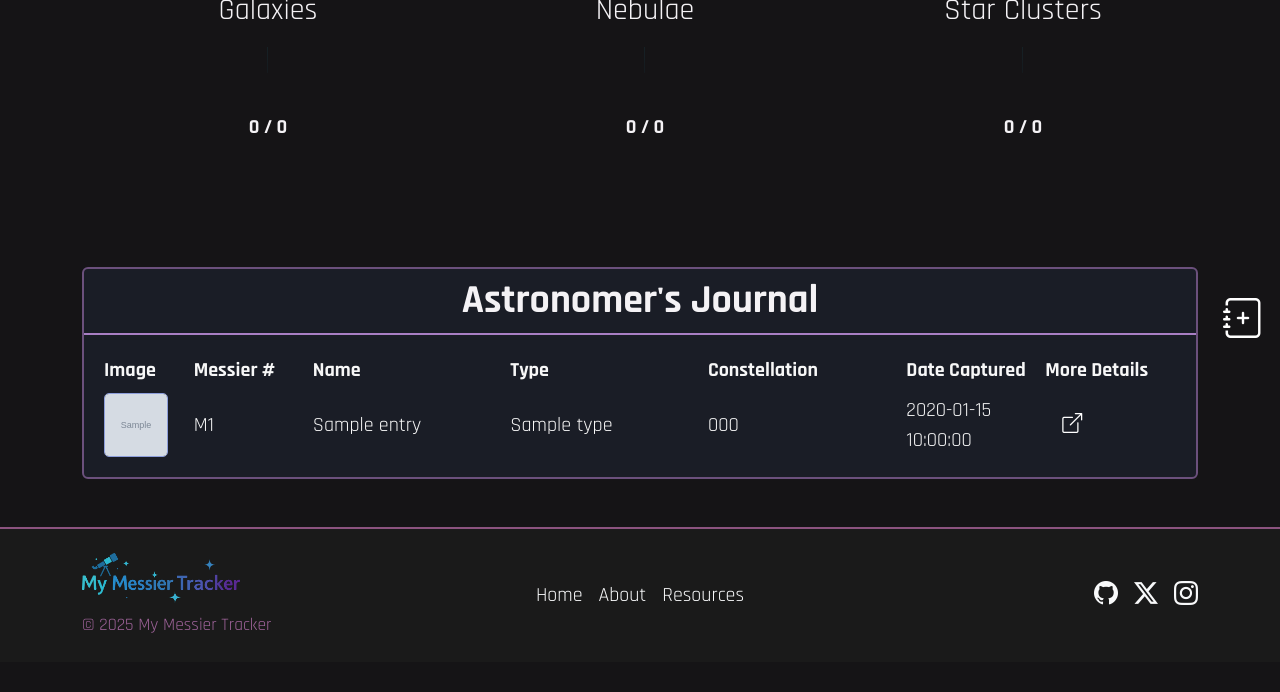
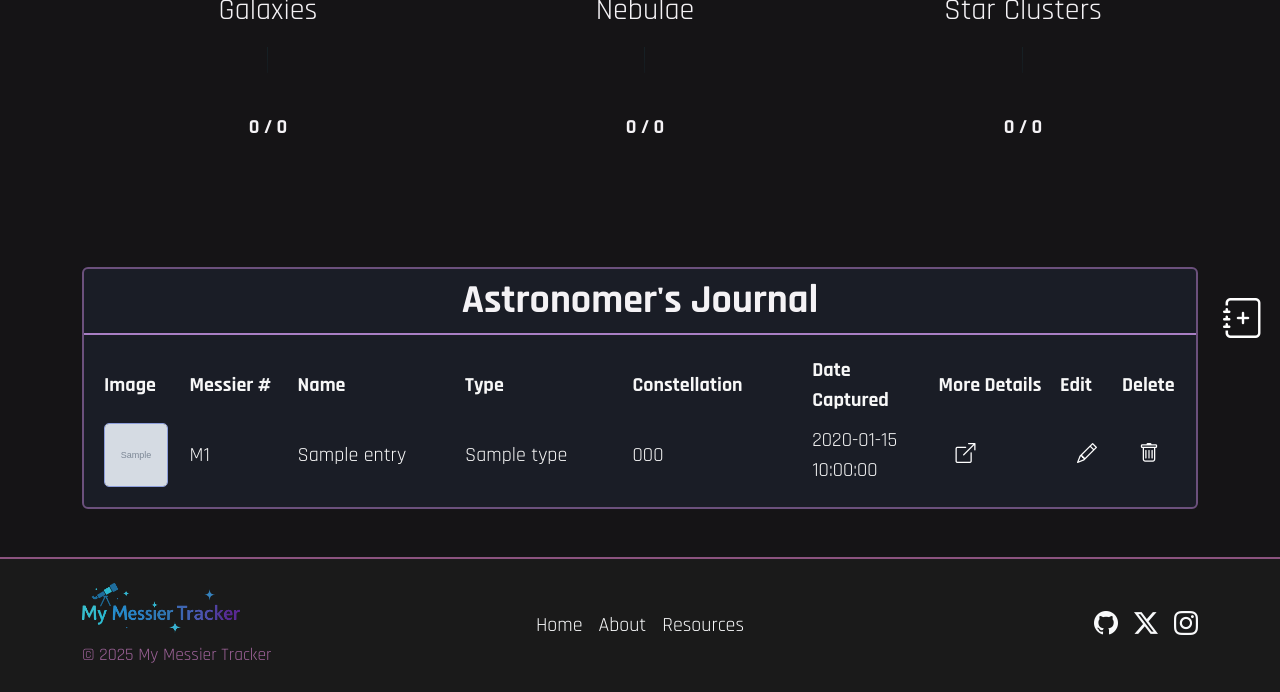
Before and after one commit to StellarNavi/MyMessierTracker, a Flask app: template templates/index.html in a window 1280 px wide. Shown: the part 437-1129 px from the top of the page. Before the commit the page ends 1070 px from the top, so only its background shows below. Run offline with Flask 3, Linux system fonts and the light colour scheme; the template is opened without the code that fills it: most values are stand-ins (such as "Sample title", 1, 10 or a date in 2020); grey boxes marked "Sample" are stand-in pictures; some libraries are stand-ins or nearby versions.

Commit message:
added edit and delete buttons

```diff
--- a/templates/index.html
+++ b/templates/index.html
@@ -93,6 +93,9 @@
                 <th style="width:200px;">Constellation</th>
                 <th style="width:140px;">Date Captured</th>
                 <th style="width:140px;">More Details</th>
+                <!-- Enhancement 3: Complete CRUD Operations (add edit and delete functionality) -->
+                <th style="width:60px;">Edit</th>
+                <th style="width:60px;">Delete</th>
               </tr>
             </thead>
             <tbody>
@@ -112,8 +115,9 @@
                   {% set rank = rare_ranks.get(e.id) %}
                   {% if rank %}
                   <!-- star colors by rarity rank -->
-                    {% set color = '#ffd700' if rank == 1 else '#c0c0c0' if rank == 2 else '#cd7f32' %}
-                    <span title="Rare find! Only {{ e.rarity }}% of users have logged this object." style="color: {{ color }};">★</span>
+                  {% set color = '#ffd700' if rank == 1 else '#c0c0c0' if rank == 2 else '#cd7f32' %}
+                  <span title="Rare find! Only {{ e.rarity }}% of users have logged this object."
+                    style="color: {{ color }};">★</span>
                   {% endif %}
                   M{{ e.m_number }}
                 </td>
@@ -123,14 +127,30 @@
                 <td> {{ e.constellation }} </td>
                 <td> {{ e.date }} </td>
                 <!-- includes list of fields to pass to the pop-up once clicked (auto formating keeps changing.. look into) -->
-                <td><button type="button" class="btn btn-lg view-object" title="View details"
-                    data-title="{{e.obj_title}}" data-messier="{{ e.m_number }}" data-name="{{ e.name }}"
-                    data-notes="{{ e.desc }}" data-img="{{ e.img }}" data-constellation="{{ e.constellation }}"
-                    data-object-type="{{ e.type }}" data-object-subtype="{{ e.subtype }}" data-ra="{{ e.ra }}"
-                    data-dec="{{ e.dec }}" data-mag="{{ e.mag }}" data-obs="{{ e.date }}" data-journal="{{ e.body|e }}"
+                <td>
+                  <button type="button" class="btn btn-lg view-object" title="View details" data-title="{{e.obj_title}}"
+                    data-messier="{{ e.m_number }}" data-name="{{ e.name }}" data-notes="{{ e.desc }}"
+                    data-img="{{ e.img }}" data-constellation="{{ e.constellation }}" data-object-type="{{ e.type }}"
+                    data-object-subtype="{{ e.subtype }}" data-ra="{{ e.ra }}" data-dec="{{ e.dec }}"
+                    data-mag="{{ e.mag }}" data-obs="{{ e.date }}" data-journal="{{ e.body|e }}"
                     data-rarity="{{ e.rarity|e}}">
                     <i class="bi bi-box-arrow-up-right Large"></i>
-                  </button></td>
+                  </button>
+                </td>
+                <!-- Enhancement 3: Complete CRUD Operations (add edit and delete functionality) -->
+                 <!-- UPDATE -->
+                <td>
+                  <button type="button" class="btn btn-lg view-object" title="Edit Record">
+                    <i class="bi bi-pencil"></i>
+                  </button>
+                </td>
+                <!-- DELETE -->
+                <td>
+                  <button type="button" class="btn btn-lg view-object" title="Delete Record">
+                    <i class="bi bi-trash"></i>
+                  </button>
+                </td>
+
 
               </tr>
               {% endfor %}
```
